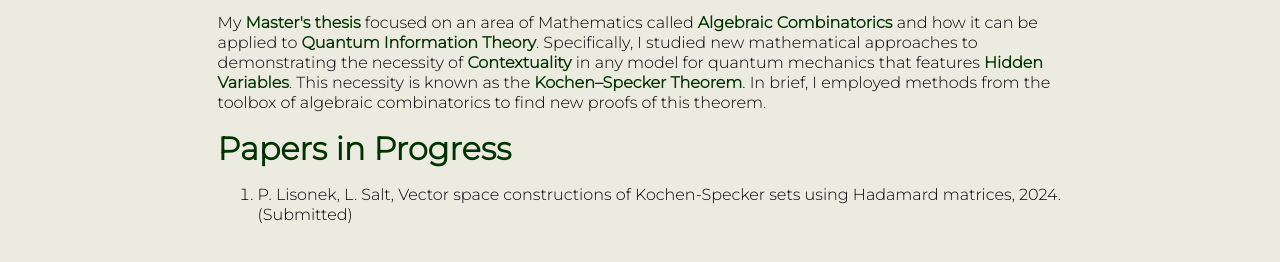
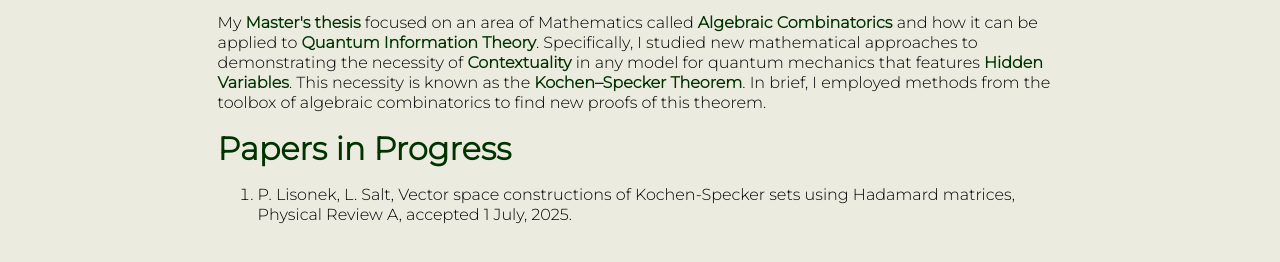
Before and after one commit to liamSalt/liamSalt.github.io, a plain HTML site: page research.html in a window 1280 px wide. Shown: the part 98-360 px from the top of the page. Drawn offline with Linux system fonts and the light colour scheme; files whose address does not match are found by name.

Commit message:
research update

```diff
--- a/research.html
+++ b/research.html
@@ -44,7 +44,7 @@
         toolbox of algebraic combinatorics to find new proofs of this theorem. </p>
 		<h1>Papers in Progress</h1>
 		<ol>
-			<li>P. Lisonek, L. Salt, Vector space constructions of Kochen-Specker sets using Hadamard matrices, 2024. (Submitted)</li>
+			<li>P. Lisonek, L. Salt, Vector space constructions of Kochen-Specker sets using Hadamard matrices, Physical Review A, accepted 1 July, 2025. </li>
 		</ol>
 		<div id="filler"></div>
 	</div>
```
